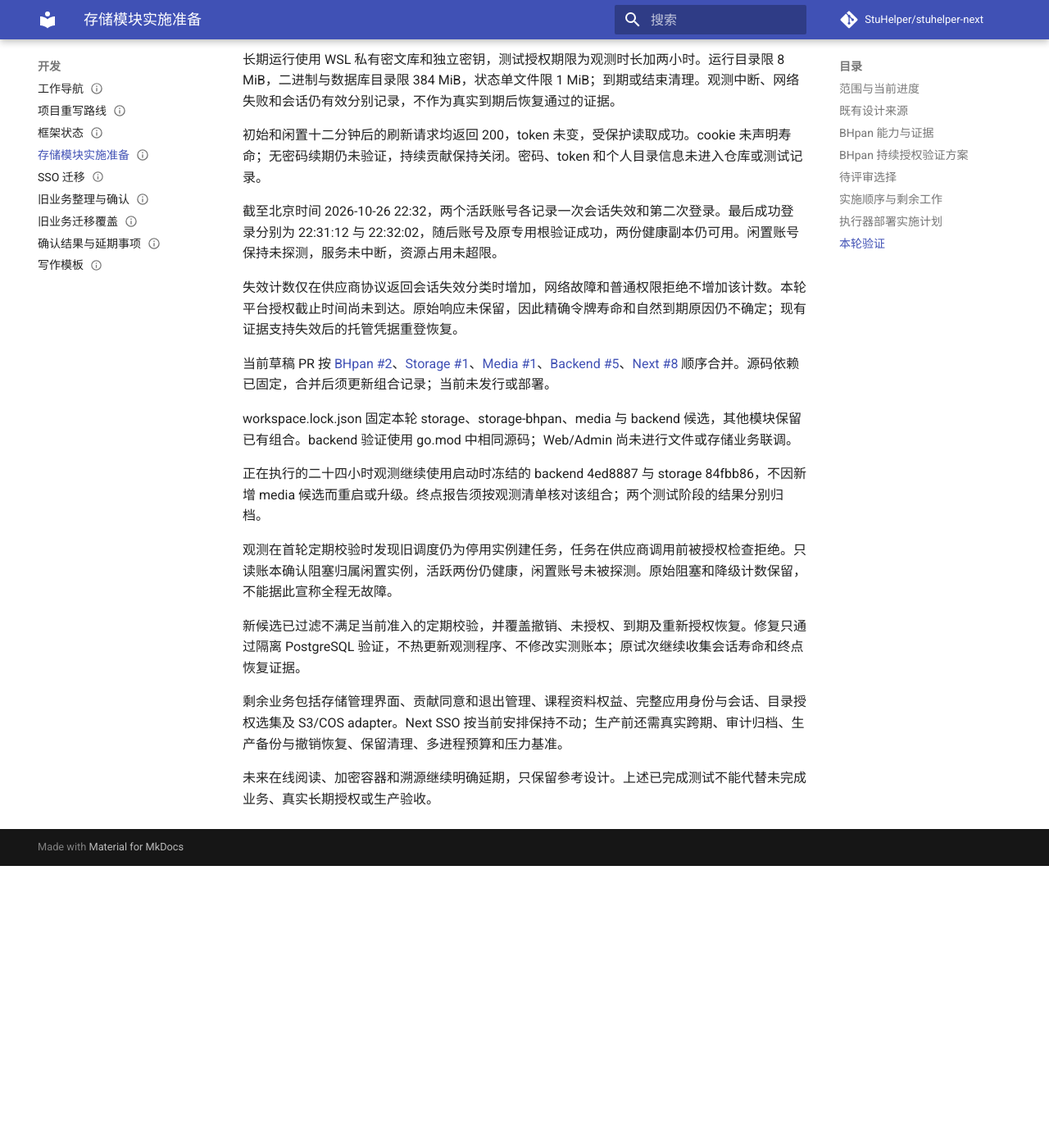
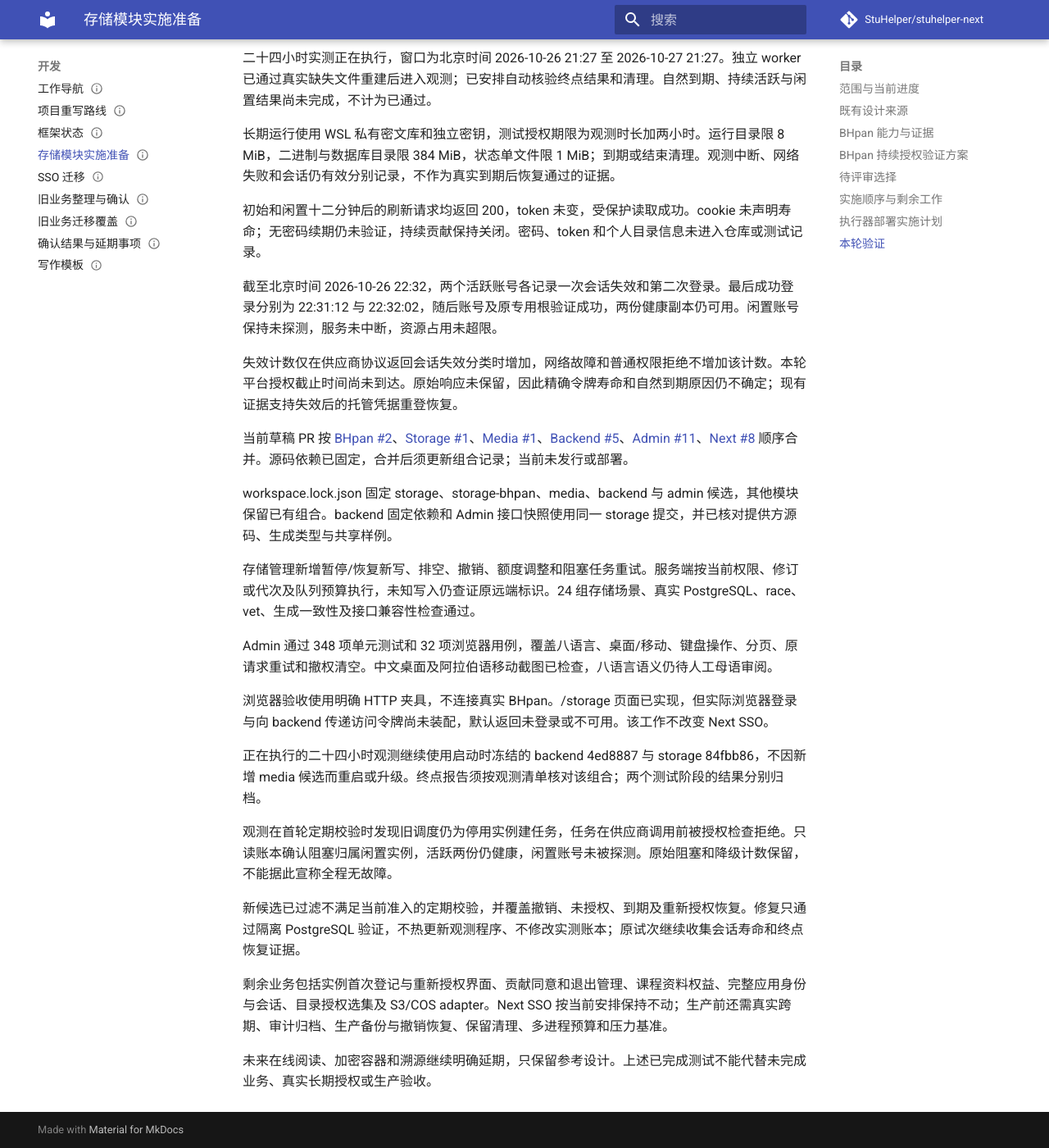
Before and after one commit to StuHelper/stuhelper-next, an MkDocs documentation site: the page built from docs/development/storage-module.md, in a window 1280 px wide and 1400 px high, scrolled down 7924 px. Shown: the whole window at 82% size. Built offline with MkDocs 1.6.1 and Material for MkDocs 9.7.7, drawn with Linux system fonts in a browser that asks for light colours; comment, search, counter and statistics services are not loaded; before the commit the page ends 8980 px from its top, so only the background shows below that; some of the changed text lies outside the part shown.

Commit message:
docs(storage): record operations management and verified source combination

```diff
--- a/docs/development/storage-module.md
+++ b/docs/development/storage-module.md
@@ -20,6 +20,7 @@ updated: 2026-10-26
 | 存储核心 | 已实现副本账本、OpenAPI/SDK、有界执行器、传输与暂存预算、停止恢复和数据库身份检查；生产验收未完成 |
 | BHpan adapter | 已验证稳定账号与文件身份、两类登录方式、文件生命周期，以及三个真实账号的存储集成 |
 | 通用文件 | media 已实现上传、不可变版本、隔离批准、业务引用、网关下载与清理；真实数据库及后台配置联调通过 |
+| 存储运营管理 | 已实现脱敏状态、实例命令、额度调整与任务人工重试；Admin 八语言及桌面/移动浏览器检查通过，真实应用登录尚未接入 |
 | 下游业务与贡献 | resources、贡献同意、退出生命周期、奖励和界面仍待实施；基础文件能力不代替业务权益 |
 | 保护交付与阅读器 | 已记录[溯源、加密包及在线阅读参考](../design/file-protection-and-delivery.md)，明确暂不实现，未确定默认启用方式 |
 | 正式装配 | backend 已接入 storage/media API、独立 worker、在线令牌检查与 BHpan 凭据恢复；media 使用独立服务和数据库身份，Next SSO 尚未部署或配置 |
@@ -147,7 +148,7 @@ Next 的 Casdoor 尚未部署或配置，腾讯云仍运行旧 SSO。本轮以
 
 新增真实演练永久删除一份账本内测试文件，由独立 storage-worker 自动发现、清理和重建。远端标识与写入意图均变化，重新达到三份健康副本，内容与容量统计通过校验。换代后已失效的旧任务正常结束，不再误报为待处理阻塞。
 
-运维 API 展示实例容量、对象缺口及失败任务分页；托管层补充退避、授权到期和待重新授权。会话失效按可重试不可用处理，真正撤权继续停止任务。worker 每十秒替换私有状态文件，命令区分异常、过期和停止，不读取或暴露供应商凭据。
+运维 API 展示实例容量、对象缺口及失败任务分页，并支持按修订、幂等键执行实例命令和人工重试；托管层补充退避、授权到期和待重新授权。会话失效按可重试不可用处理，真正撤权继续停止任务。worker 每十秒替换私有状态文件，命令区分异常、过期和停止，不读取或暴露供应商凭据。
 
 backend 在独立 PostgreSQL 下通过运行身份检查、HTTP 401/403/200、后台补齐三副本、配置化 API/worker 启停及凭据库释放，并通过 race、vet 和正式构建。常规认证与供应商测试使用显式夹具，真实 BHpan 另行验收，两类证据分别记录。
 
@@ -177,9 +178,15 @@ backend 已验证 media 配置入口、独立服务身份、上传至清理全
 
 失效计数仅在供应商协议返回会话失效分类时增加，网络故障和普通权限拒绝不增加该计数。本轮平台授权截止时间尚未到达。原始响应未保留，因此精确令牌寿命和自然到期原因仍不确定；现有证据支持失效后的托管凭据重登恢复。
 
-当前草稿 PR 按 [BHpan #2](https://github.com/StuHelper/stuhelper-storage-bhpan/pull/2)、[Storage #1](https://github.com/StuHelper/stuhelper-storage/pull/1)、[Media #1](https://github.com/StuHelper/stuhelper-media/pull/1)、[Backend #5](https://github.com/StuHelper/stuhelper-backend/pull/5)、[Next #8](https://github.com/StuHelper/stuhelper-next/pull/8) 顺序合并。源码依赖已固定，合并后须更新组合记录；当前未发行或部署。
+当前草稿 PR 按 [BHpan #2](https://github.com/StuHelper/stuhelper-storage-bhpan/pull/2)、[Storage #1](https://github.com/StuHelper/stuhelper-storage/pull/1)、[Media #1](https://github.com/StuHelper/stuhelper-media/pull/1)、[Backend #5](https://github.com/StuHelper/stuhelper-backend/pull/5)、[Admin #11](https://github.com/StuHelper/stuhelper-admin/pull/11)、[Next #8](https://github.com/StuHelper/stuhelper-next/pull/8) 顺序合并。源码依赖已固定，合并后须更新组合记录；当前未发行或部署。
 
-workspace.lock.json 固定本轮 storage、storage-bhpan、media 与 backend 候选，其他模块保留已有组合。backend 验证使用 go.mod 中相同源码；Web/Admin 尚未进行文件或存储业务联调。
+workspace.lock.json 固定 storage、storage-bhpan、media、backend 与 admin 候选，其他模块保留已有组合。backend 固定依赖和 Admin 接口快照使用同一 storage 提交，并已核对提供方源码、生成类型与共享样例。
+
+存储管理新增暂停/恢复新写、排空、撤销、额度调整和阻塞任务重试。服务端按当前权限、修订或代次及队列预算执行，未知写入仍查证原远端标识。24 组存储场景、真实 PostgreSQL、race、vet、生成一致性及接口兼容性检查通过。
+
+Admin 通过 348 项单元测试和 32 项浏览器用例，覆盖八语言、桌面/移动、键盘操作、分页、原请求重试和撤权清空。中文桌面及阿拉伯语移动截图已检查，八语言语义仍待人工母语审阅。
+
+浏览器验收使用明确 HTTP 夹具，不连接真实 BHpan。/storage 页面已实现，但实际浏览器登录与向 backend 传递访问令牌尚未装配，默认返回未登录或不可用。该工作不改变 Next SSO。
 
 正在执行的二十四小时观测继续使用启动时冻结的 backend 4ed8887 与 storage 84fbb86，不因新增 media 候选而重启或升级。终点报告须按观测清单核对该组合；两个测试阶段的结果分别归档。
 
@@ -187,6 +194,6 @@ workspace.lock.json 固定本轮 storage、storage-bhpan、media 与 backend 候
 
 新候选已过滤不满足当前准入的定期校验，并覆盖撤销、未授权、到期及重新授权恢复。修复只通过隔离 PostgreSQL 验证，不热更新观测程序、不修改实测账本；原试次继续收集会话寿命和终点恢复证据。
 
-剩余业务包括存储管理界面、贡献同意和退出管理、课程资料权益、完整应用身份与会话、目录授权选集及 S3/COS adapter。Next SSO 按当前安排保持不动；生产前还需真实跨期、审计归档、生产备份与撤销恢复、保留清理、多进程预算和压力基准。
+剩余业务包括实例首次登记与重新授权界面、贡献同意和退出管理、课程资料权益、完整应用身份与会话、目录授权选集及 S3/COS adapter。Next SSO 按当前安排保持不动；生产前还需真实跨期、审计归档、生产备份与撤销恢复、保留清理、多进程预算和压力基准。
 
 未来在线阅读、加密容器和溯源继续明确延期，只保留参考设计。上述已完成测试不能代替未完成业务、真实长期授权或生产验收。
--- a/workspace.lock.json
+++ b/workspace.lock.json
@@ -3,7 +3,7 @@
   "projects": {
     "storage": {
       "repository": "https://github.com/StuHelper/stuhelper-storage.git",
-      "revision": "5169ec45f6d5194fdf508389c468a315d8ec1376",
+      "revision": "099dbd1c30df19ea43fd09154e7a6c1fb01d21e3",
       "dirty": false
     },
     "media": {
@@ -28,7 +28,7 @@
     },
     "admin": {
       "repository": "https://github.com/StuHelper/stuhelper-admin.git",
-      "revision": "a63002e16a056e12efdb62426f260038d2ee0c16",
+      "revision": "9d8e01c1bd96db3579dadee40c8503f20b7b7af8",
       "dirty": false
     },
     "verification": {
@@ -53,7 +53,7 @@
     },
     "backend": {
       "repository": "https://github.com/StuHelper/stuhelper-backend.git",
-      "revision": "88cc434792465a1a8c4a1a2c58e1c6d97714f8d4",
+      "revision": "24b64e21d17754f309930913e2eebb348d3aacc6",
       "dirty": false
     },
     "tooling": {
```
Also changed, not shown: docs/development/framework-bootstrap.md (+3 -3 lines), docs/spec/admin-operations.md (+7 -1 lines), docs/spec/ci-runners.md (+1 -1 lines), docs/spec/storage-placement.md (+4 -0 lines), 1 other file.
